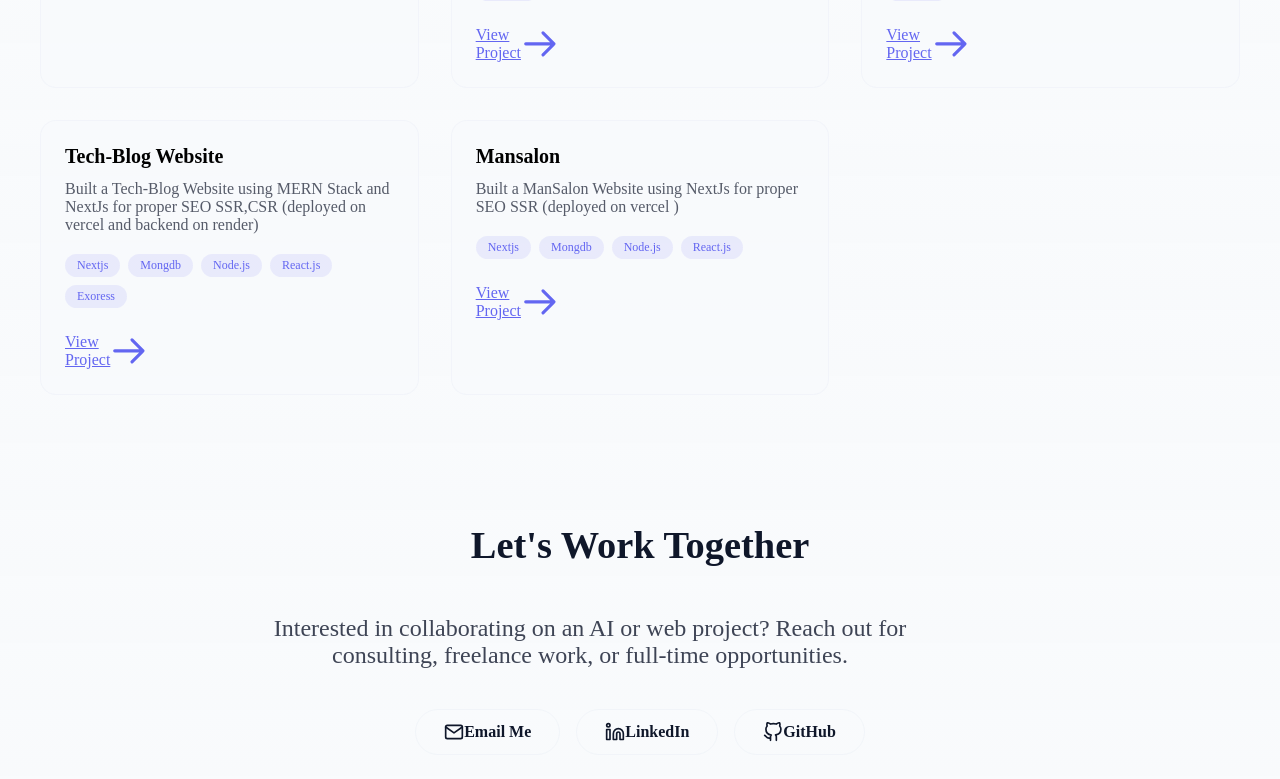
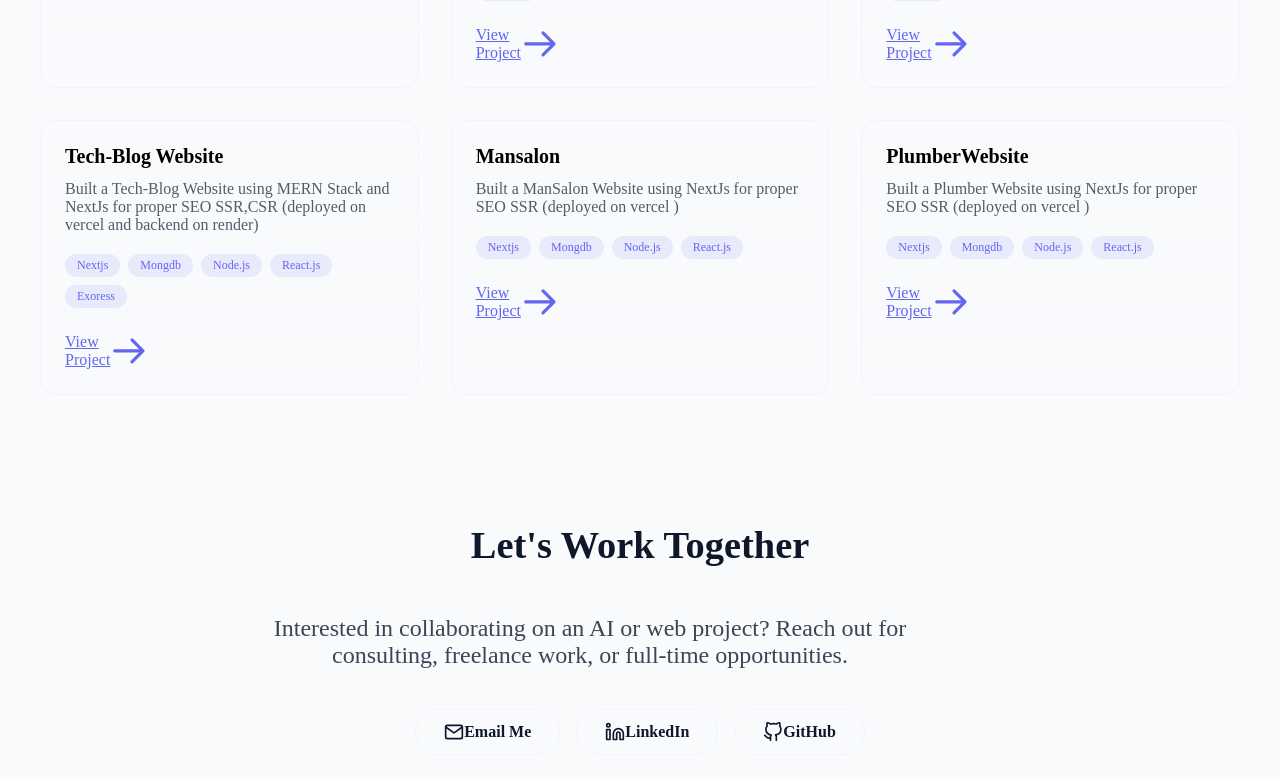
Before and after one commit to ahmedhassan142/Portfolio, a Next.js app: page / in a window 1280 px wide. Shown: the part 2257-3036 px from the top of the page. Built offline with nearby package versions, Linux system fonts and the light colour scheme.

Commit message:
Update page.tsx

```diff
--- a/src/app/page.tsx
+++ b/src/app/page.tsx
@@ -91,6 +91,13 @@ const projects: Project[] = [
     description: 'Built a ManSalon Website using  NextJs for  proper SEO SSR  (deployed on vercel ) ',
     tags: [ 'Nextjs','Mongdb', 'Node.js','React.js'],
     link: 'https://mansalon-lyy2-git-main-ahmed-hassans-projects-96c42d63.vercel.app'
+  },
+  {
+    id: '12',
+    title: 'PlumberWebsite',
+    description: 'Built a Plumber Website using  NextJs for  proper SEO SSR  (deployed on vercel ) ',
+    tags: [ 'Nextjs','Mongdb', 'Node.js','React.js'],
+    link: 'https://plumberwebsite-git-main-ahmed-hassans-projects-96c42d63.vercel.app'
   }
 ];
 
```
